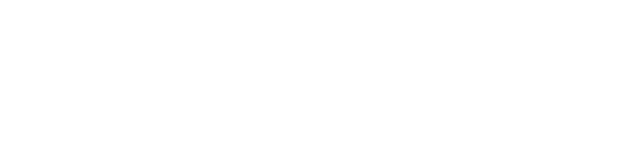
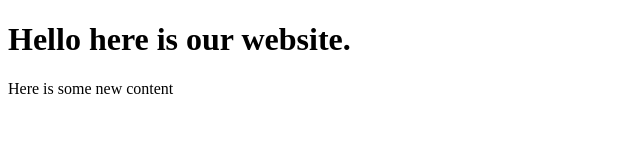
Before and after one commit to Lutho420/test-repo, a plain HTML site: page index.html in a window 1280 px wide. Shown: the whole page, without its empty margins (0-640 px from the left). Drawn offline with Linux system fonts and the light colour scheme.

Commit message:
added content to body

```diff
--- a/index.html
+++ b/index.html
@@ -7,6 +7,7 @@
     <title>Document</title>
 </head>
 <body>
-
+    <h1>Hello here is our website.</h1>
+    <p>Here is some new content</p>
 </body>
 </html>
```
